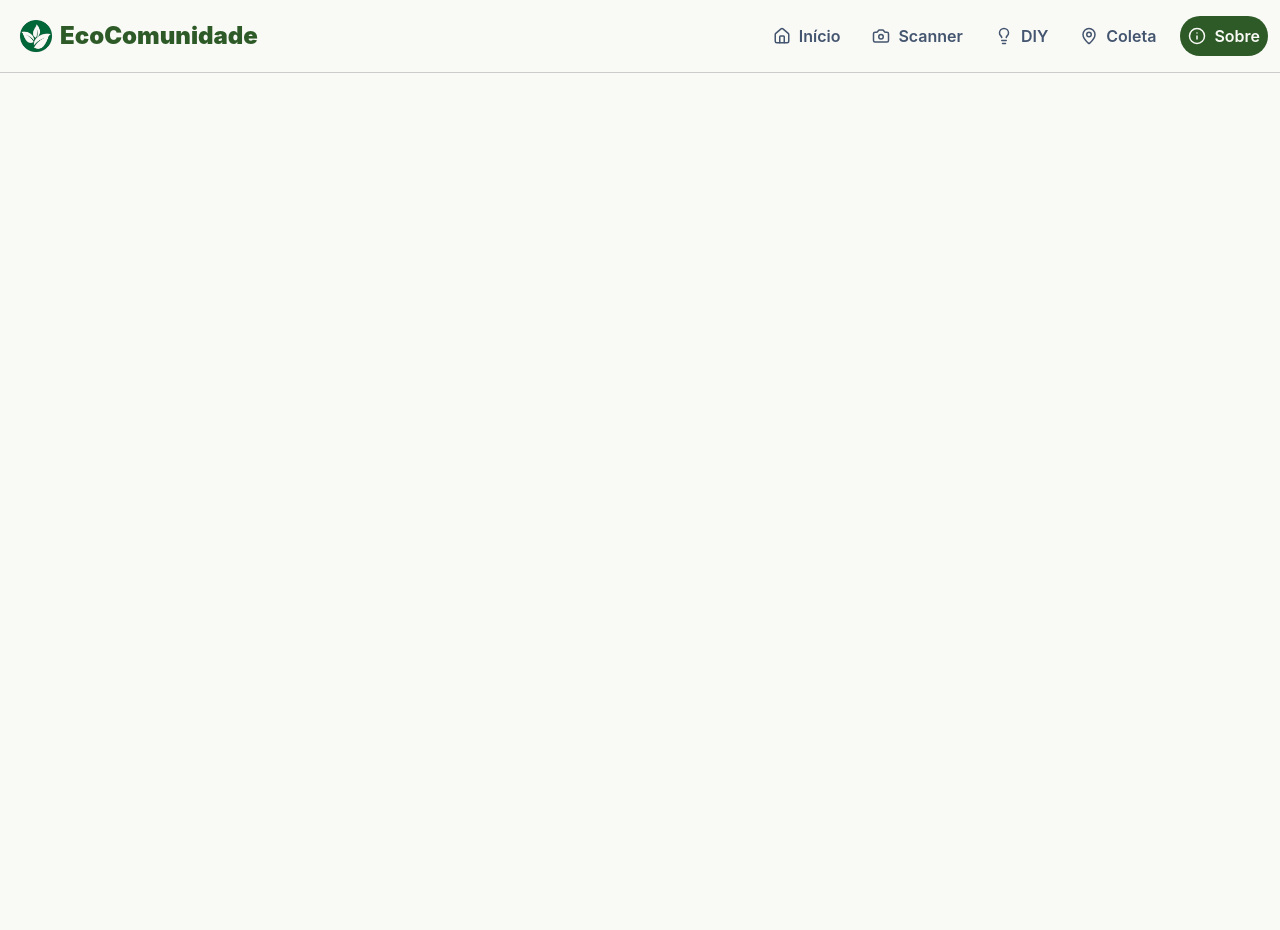
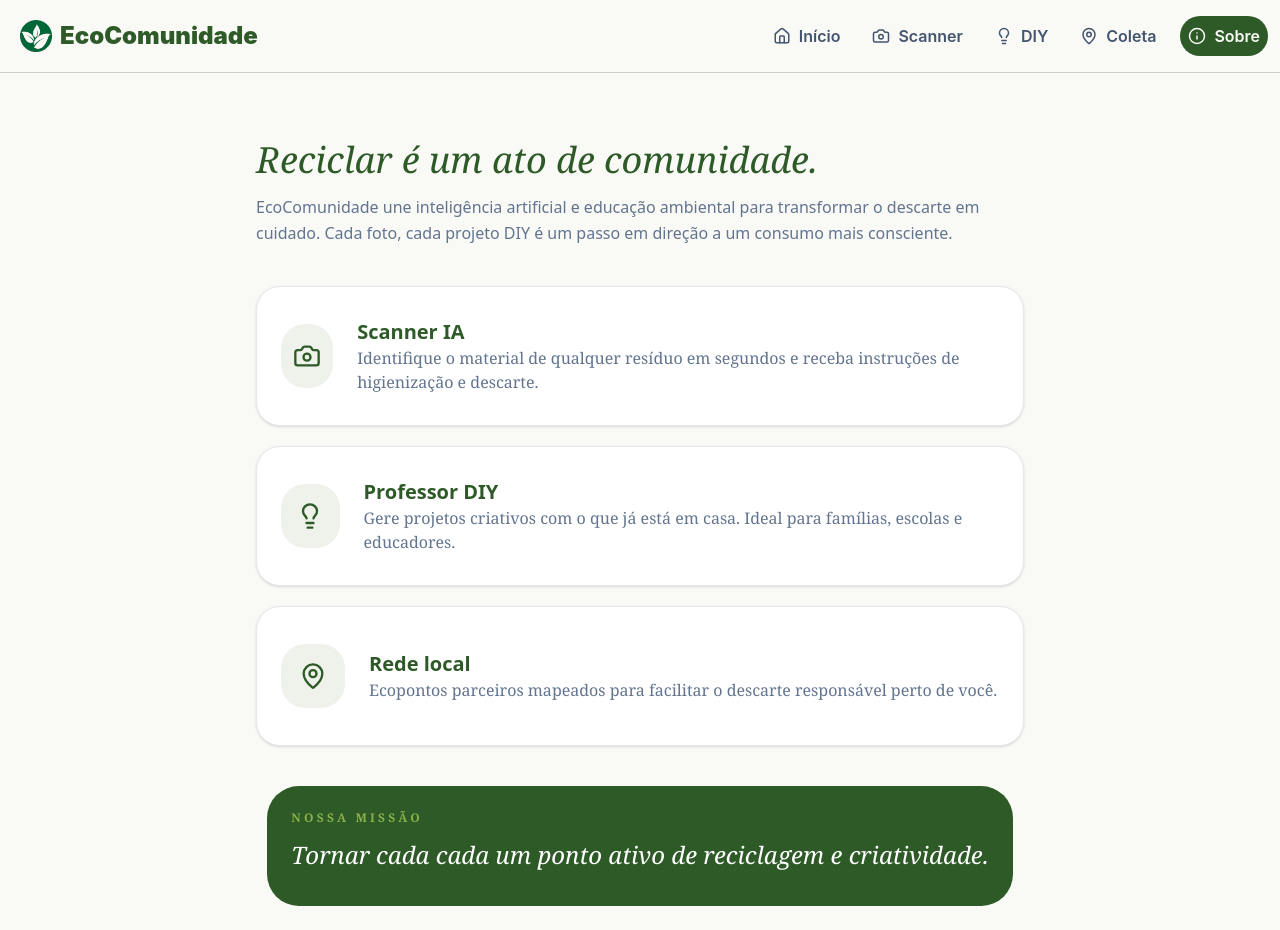
Before and after one commit to NicolleMP/EcoComunidade, a React (Vite) app: page /about in a window 1280 px wide. Before the commit the page ends 800 px from the top, so only its background shows below. Built offline with nearby package versions, Linux system fonts and the light colour scheme; the HTML template or start-up script is replaced by a standard one.

Commit message:
fix: Correction of a word error

```diff
--- a/src/routes/AppRoutes.jsx
+++ b/src/routes/AppRoutes.jsx
@@ -13,7 +13,7 @@
       <Route path="/scanner" element={<Scanner />} />
       <Route path="/diy" element={<Diy />} />
       <Route path="/coleta" element={<Coleta />} />
-      <Route path="/aboute" element={<About />} />
+      <Route path="/about" element={<About />} />
     </Routes>
   );
 }
```
